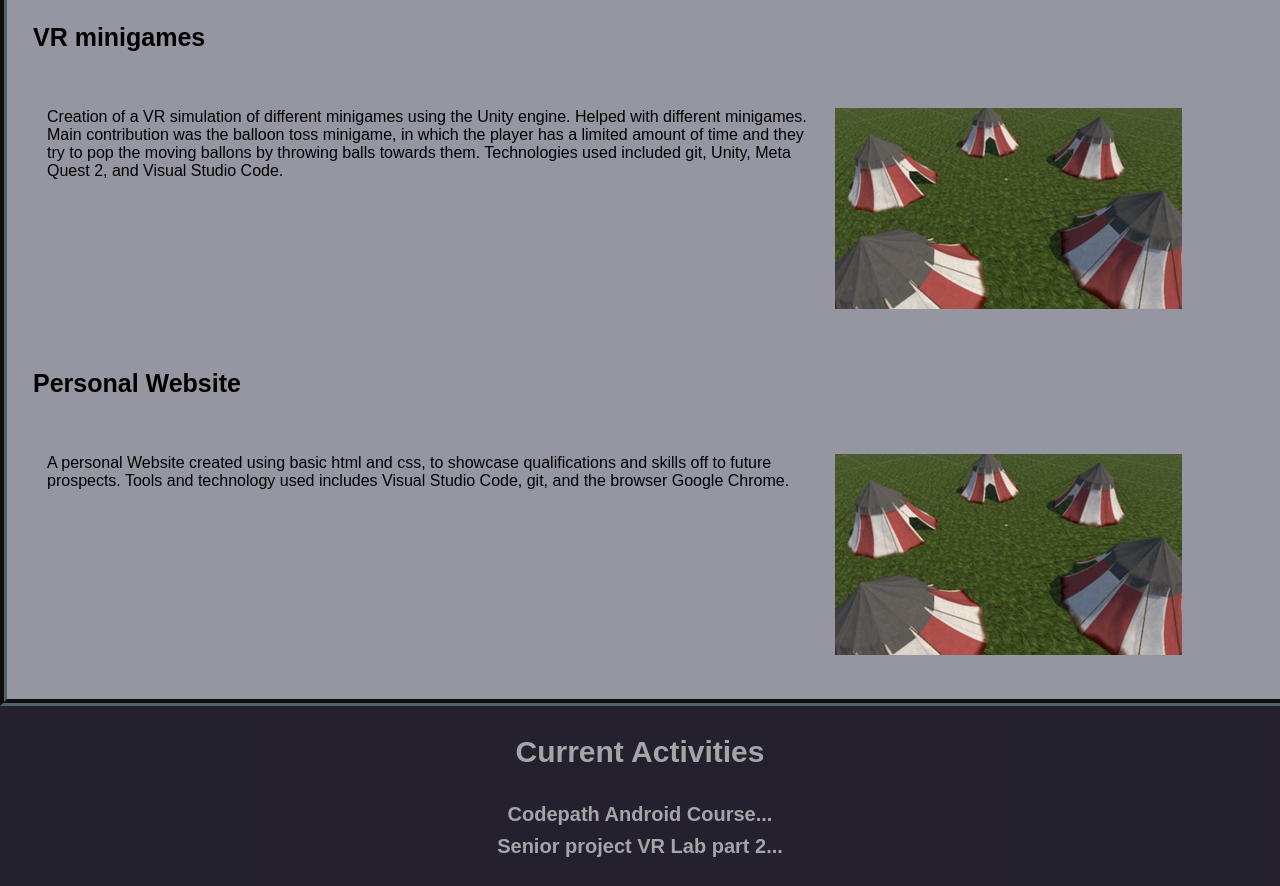
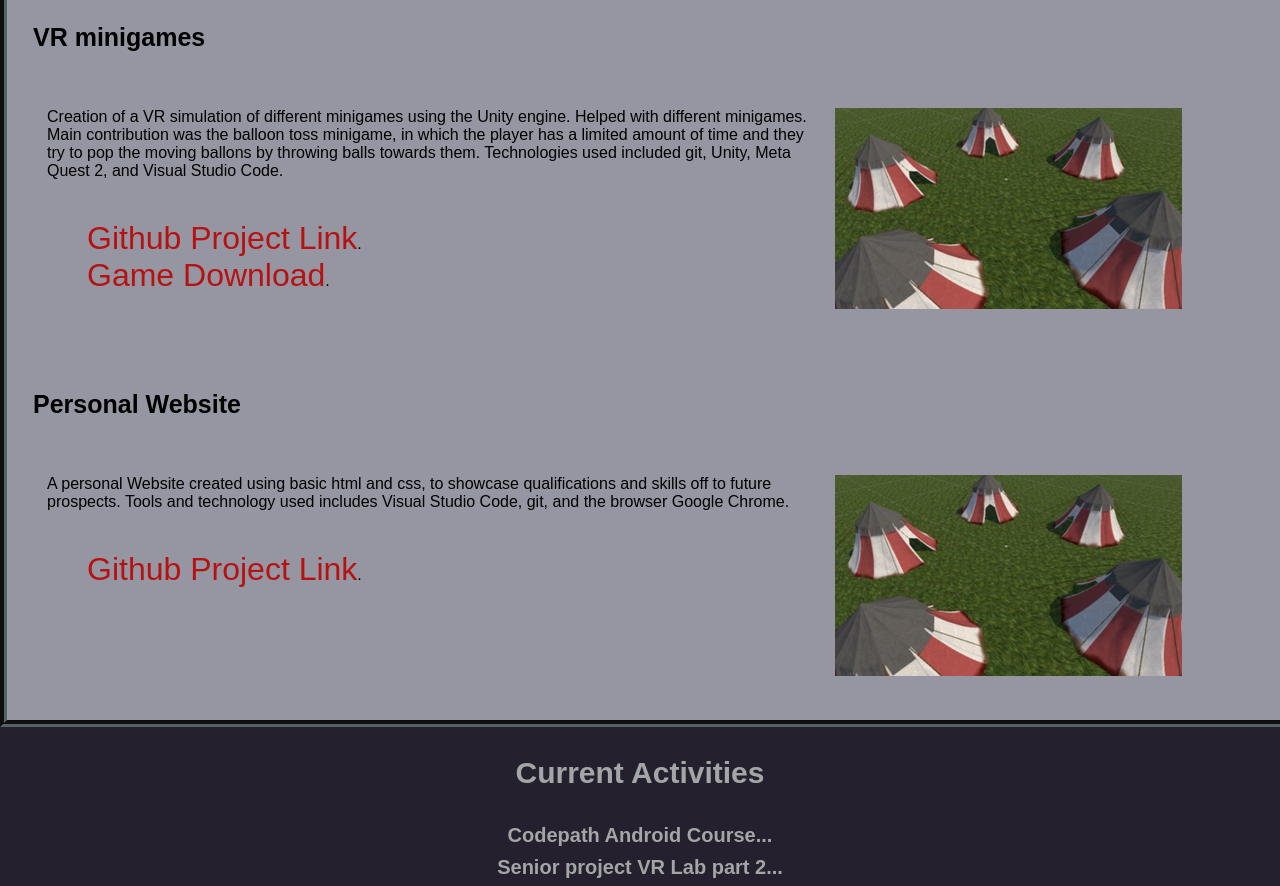
Before and after one commit to crimlast/PersonalWebsite, a plain HTML site: page index.html in a window 1280 px wide. Shown: the part 2073-2959 px from the top of the page. Drawn offline with Linux system fonts and the light colour scheme.

Commit message:
addtion of project links

```diff
--- a/index.html
+++ b/index.html
@@ -144,9 +144,21 @@
 
           <div class="proj-container">
             <div class="proj-desc">
-                Creation of a VR simulation of different minigames using the Unity engine. Helped with different minigames. Main contribution was
-                the balloon toss minigame, in which the player has a limited amount of time and they try to pop the moving ballons by throwing
-                balls towards them. Technologies used included git, Unity, Meta Quest 2, and Visual Studio Code.
+              Creation of a VR simulation of different minigames using the Unity engine. Helped with different minigames. Main contribution was
+              the balloon toss minigame, in which the player has a limited amount of time and they try to pop the moving ballons by throwing
+              balls towards them. Technologies used included git, Unity, Meta Quest 2, and Visual Studio Code.
+              <ul class="proj-desc-list">
+                <li class = "proj-desc-link"><a
+                  href="https://github.com/crimlast/VeRb_Carnival"
+                  target="_blank"
+                  >Github Project Link</a>.
+                </li>
+                <li class="proj-desc-link"><a
+                  href="https://crimlast.itch.io/verb-carnival-mini-games"
+                  target="_blank"
+                  >Game Download</a>.
+                </li>
+              </ul>
             </div>
             <div class="proj-img">
               <img
@@ -162,7 +174,15 @@
             <div class="proj-desc">
               A personal Website created using basic html and css, to showcase qualifications and skills off to future prospects. Tools
               and technology used includes Visual Studio Code, git, and the browser Google Chrome.
-            </div><div class="proj-img">
+              <ul class="proj-desc-list">
+                <li class="proj-desc-link"><a
+                  href="https://github.com/crimlast/PersonalWebsite"
+                  target="_blank"
+                  >Github Project Link</a>.
+                </li>
+              </ul>
+            </div>
+            <div class="proj-img">
               <img
                 src="files/VRmain.png"
                 alt="VR minigames main screen"
--- a/style.css
+++ b/style.css
@@ -302,3 +302,25 @@ body {
   line-height: 2rem;
   gap: 4.7rem;
 }
+
+.proj-desc-list {
+  list-style: None;
+  margin: 20px;
+  padding: 20px;
+}
+
+.proj-desc-link a:link,
+.proj-desc-link a:visited {
+  display: inline-block;
+  text-decoration: none;
+  color: rgb(182, 18, 18);
+  font-weight: 500;
+  font-size: 2rem;
+  transition: all 0.3s;
+}
+
+.proj-desc-link a:hover,
+.proj-desc-link a:active {
+  color: #20b8a3;
+  background: #f06000;
+}
```
Also changed, not shown: 1 other file.
